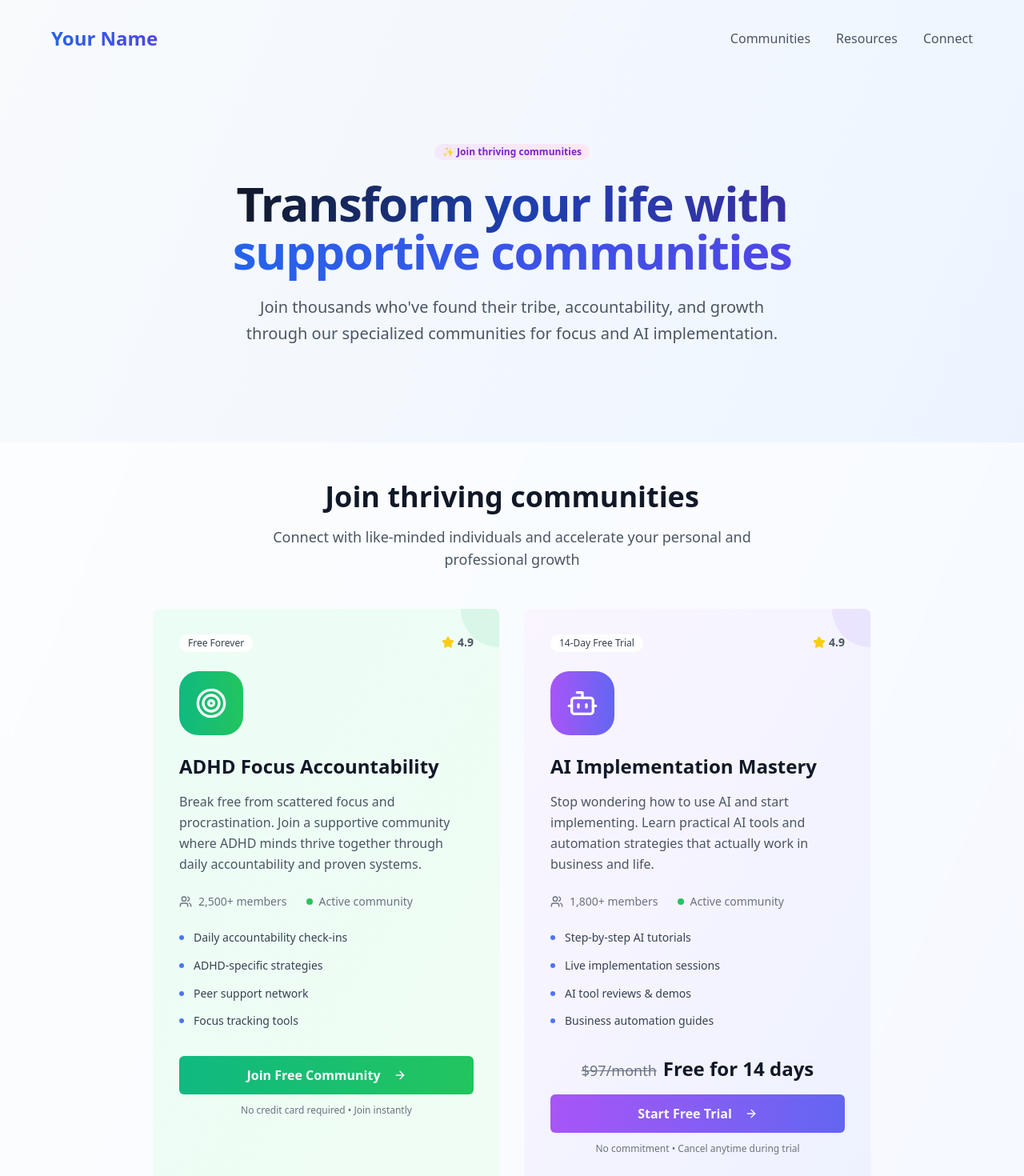
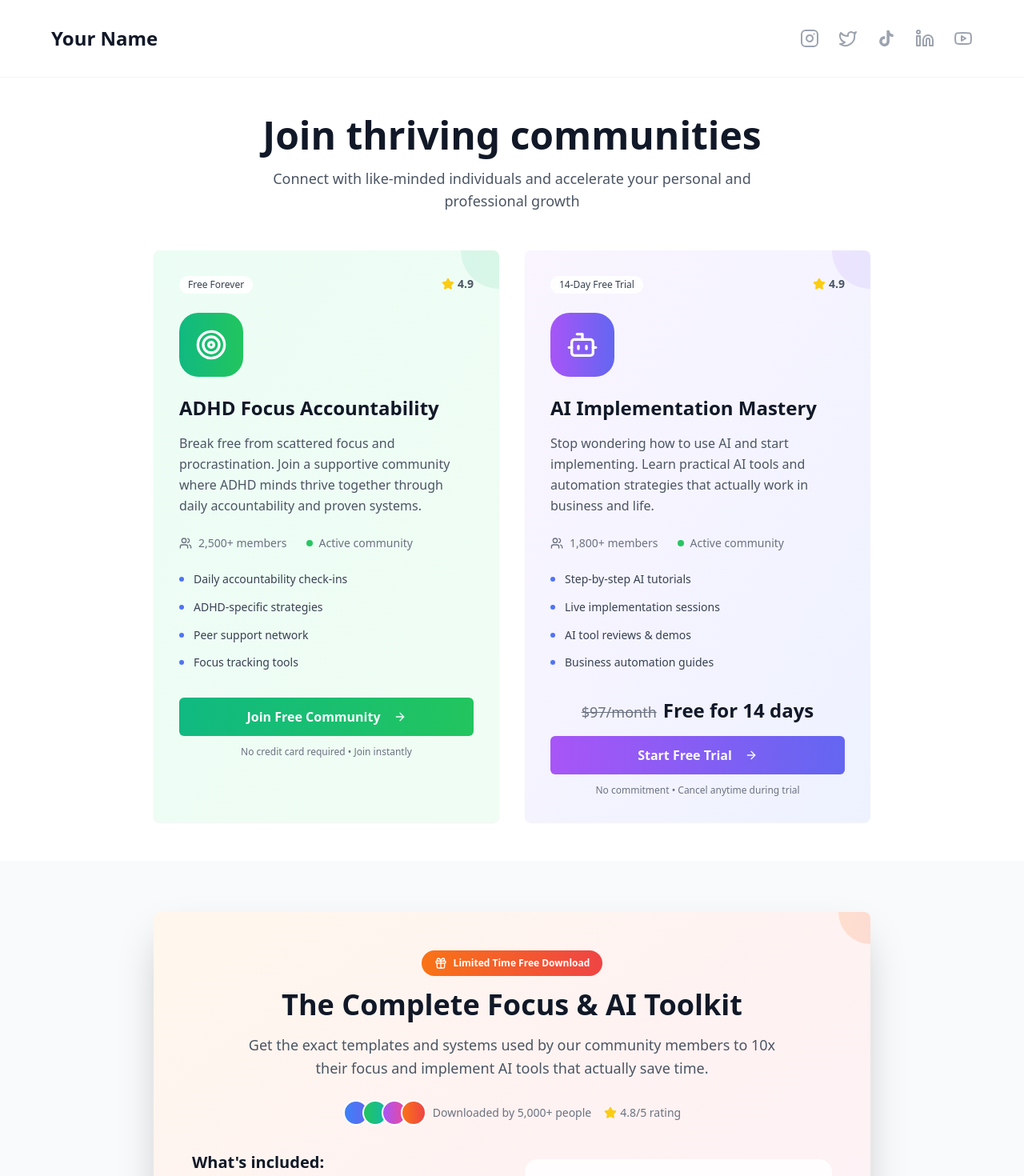
Before and after one commit to ameerry1998/bloom-connect-me, a React (Vite) app: page / in a window 1280 px wide. Shown: the top 1470 px of the page at 80% size. Built offline with nearby package versions, Linux system fonts and the light colour scheme.

Commit message:
Remove hero section, adjust layout

```diff
--- a/src/pages/Index.tsx
+++ b/src/pages/Index.tsx
@@ -15,52 +15,26 @@ const Index = () => {
   const { toast } = useToast();
 
   return (
-    <div className="min-h-screen bg-gradient-to-br from-slate-50 via-blue-50 to-indigo-100">
+    <div className="min-h-screen bg-white">
       {/* Header */}
-      <header className="relative z-10 p-6 lg:p-8">
+      <header className="relative z-10 p-6 lg:p-8 border-b border-gray-100">
         <nav className="max-w-6xl mx-auto flex justify-between items-center">
-          <div className="text-2xl font-bold bg-gradient-to-r from-blue-600 to-indigo-600 bg-clip-text text-transparent">
+          <div className="text-2xl font-bold text-gray-900">
             Your Name
           </div>
-          <div className="hidden md:flex space-x-8">
-            <a href="#communities" className="text-gray-600 hover:text-blue-600 transition-colors">Communities</a>
-            <a href="#resources" className="text-gray-600 hover:text-blue-600 transition-colors">Resources</a>
-            <a href="#contact" className="text-gray-600 hover:text-blue-600 transition-colors">Connect</a>
+          <div className="flex items-center space-x-6">
+            <SocialLinks />
           </div>
         </nav>
       </header>
 
-      {/* Hero Section */}
-      <section className="relative px-6 lg:px-8 py-12 lg:py-20">
-        <div className="max-w-4xl mx-auto text-center">
-          <Badge className="mb-6 bg-gradient-to-r from-purple-100 to-pink-100 text-purple-700 hover:from-purple-200 hover:to-pink-200 border-0">
-            ✨ Join thriving communities
-          </Badge>
-
-          <h1 className="text-4xl lg:text-6xl font-bold tracking-tight mb-6">
-            <span className="bg-gradient-to-r from-gray-900 via-blue-800 to-indigo-800 bg-clip-text text-transparent">
-              Transform your life with
-            </span>
-            <br />
-            <span className="bg-gradient-to-r from-blue-600 to-indigo-600 bg-clip-text text-transparent">
-              supportive communities
-            </span>
-          </h1>
-
-          <p className="text-xl text-gray-600 mb-10 max-w-2xl mx-auto leading-relaxed">
-            Join thousands who've found their tribe, accountability, and growth through our
-            specialized communities for focus and AI implementation.
-          </p>
-        </div>
-      </section>
-
-      {/* Communities Section - Now at top */}
-      <section id="communities" className="px-6 lg:px-8 py-12 bg-white/60 backdrop-blur-sm">
+      {/* Communities Section - Main Focus */}
+      <section id="communities" className="px-6 lg:px-8 py-12">
         <div className="max-w-4xl mx-auto">
           <div className="text-center mb-12">
-            <h2 className="text-3xl lg:text-4xl font-bold text-gray-900 mb-4">
+            <h1 className="text-4xl lg:text-5xl font-bold text-gray-900 mb-4">
               Join thriving communities
-            </h2>
+            </h1>
             <p className="text-lg text-gray-600 max-w-2xl mx-auto">
               Connect with like-minded individuals and accelerate your personal and professional growth
             </p>
@@ -71,14 +45,14 @@ const Index = () => {
       </section>
 
       {/* Lead Magnet Section */}
-      <section className="px-6 lg:px-8 py-20">
+      <section className="px-6 lg:px-8 py-16 bg-gray-50">
         <div className="max-w-4xl mx-auto">
           <LeadMagnet />
         </div>
       </section>
 
-      {/* Social Proof & Email Signup */}
-      <section className="px-6 lg:px-8 py-20 bg-gradient-to-r from-blue-600 to-indigo-600">
+      {/* Email Signup */}
+      <section className="px-6 lg:px-8 py-16 bg-gradient-to-r from-blue-600 to-indigo-600">
         <div className="max-w-4xl mx-auto text-center">
           <h2 className="text-3xl lg:text-4xl font-bold text-white mb-6">
             Stay connected & get exclusive updates
@@ -89,12 +63,6 @@ const Index = () => {
 
           <div className="max-w-md mx-auto mb-8">
             <EmailSignup variant="dark" />
-          </div>
-
-          {/* Social Links */}
-          <div className="mb-8">
-            <p className="text-blue-200 mb-4">Follow for daily insights:</p>
-            <SocialLinks />
           </div>
 
           <p className="text-sm text-blue-200">
```
